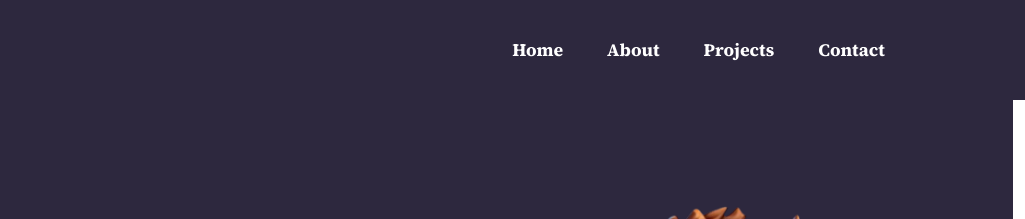
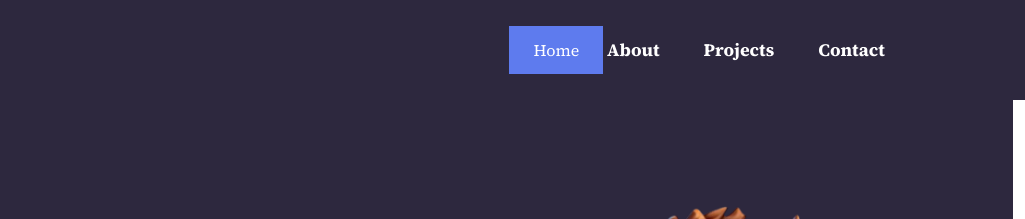
Before and after one commit to Sreejith0098/personal-portfolio-website, a plain HTML site: page index.html in a window 1280 px wide. Shown: the top 219 px of the page, 255-1280 px from the left. Drawn offline with nearby package versions, Linux system fonts and the light colour scheme; a web font is replaced by a local one.

Commit message:
few changes in home page

```diff
--- a/index.html
+++ b/index.html
@@ -18,8 +18,6 @@
 
 <link rel="stylesheet" href="https://cdnjs.cloudflare.com/ajax/libs/font-awesome/6.7.2/css/all.min.css" integrity="sha512-Evv84Mr4kqVGRNSgIGL/F/aIDqQb7xQ2vcrdIwxfjThSH8CSR7PBEakCr51Ck+w+/U6swU2Im1vVX0SVk9ABhg==" crossorigin="anonymous" referrerpolicy="no-referrer" />
 
-<!-- gsap -->
-
 
 </head>
 <body>
@@ -27,7 +25,7 @@
     <header style="background-color: #2D283E;" >
         <h2 class="logo"><img style="width: 120px;" class="img-fluid " src="./images/logoo Background Removed.png" alt=""></h2>
         <nav class="navigation">
-            <a href="./index.html">Home</a>
+            <button  href="./index.html">Home</button>
             <a href="./about.html">About</a>
             <a href="./projects.html">Projects</a>
             <a href="./contact.html">Contact</a>
@@ -57,8 +55,9 @@
         </div>
     </section>
 
+</body>
+<script>
 
-
-</body>
+</script>
 
 </html>
```
